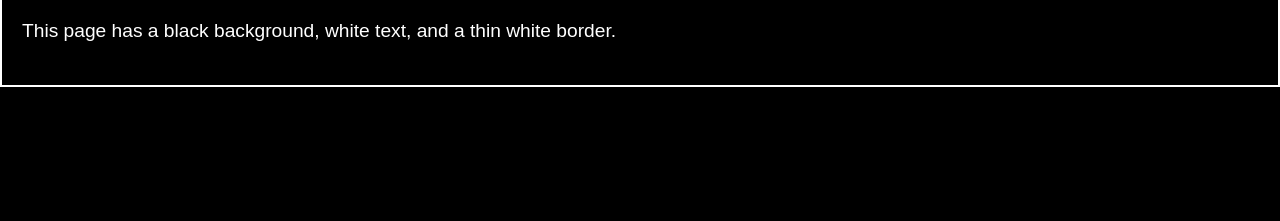
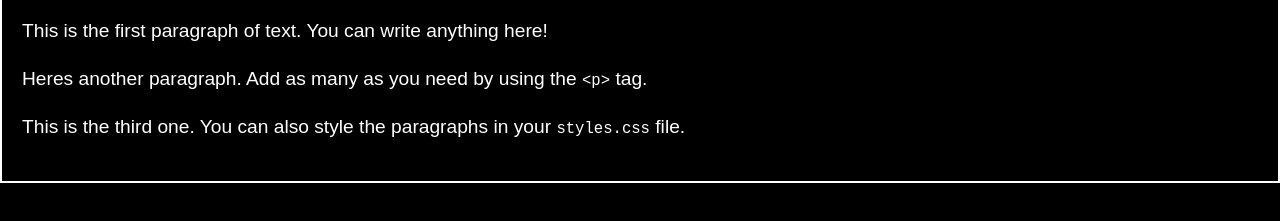
Before and after one commit to Kenzie-Nice/Homework_1, a plain HTML site: page index.html in a window 1280 px wide. Shown: the part 83-304 px from the top of the page. Drawn offline with Linux system fonts and the light colour scheme; files that its build step writes are made by us from their sources.

Commit message:
Update index.html

```diff
--- a/index.html
+++ b/index.html
@@ -4,10 +4,19 @@
   <meta charset="UTF-8">
   <meta name="viewport" content="width=device-width, initial-scale=1.0">
   <title>Styled GitHub Page</title>
-  <link rel="stylesheet" href="styles.css"> <!-- Link to your CSS file -->
+  <link rel="stylesheet" href="setup/styles.css">
 </head>
 <body>
   <h1>Welcome to My GitHub Page</h1>
-  <p>This page has a black background, white text, and a thin white border.</p>
+
+  <!-- First Paragraph -->
+  <p>This is the first paragraph of text. You can write anything here!</p>
+
+  <!-- Second Paragraph -->
+  <p>Heres another paragraph. Add as many as you need by using the <code>&lt;p&gt;</code> tag.</p>
+
+  <!-- Third Paragraph -->
+  <p>This is the third one. You can also style the paragraphs in your <code>styles.css</code> file.</p>
+
 </body>
 </html>
```
